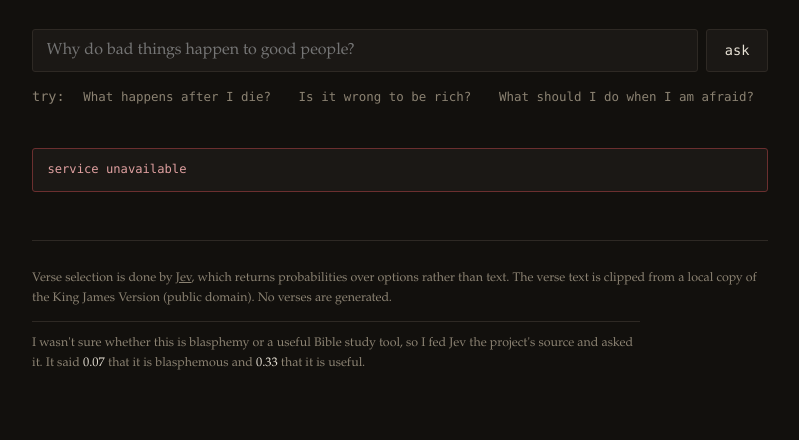
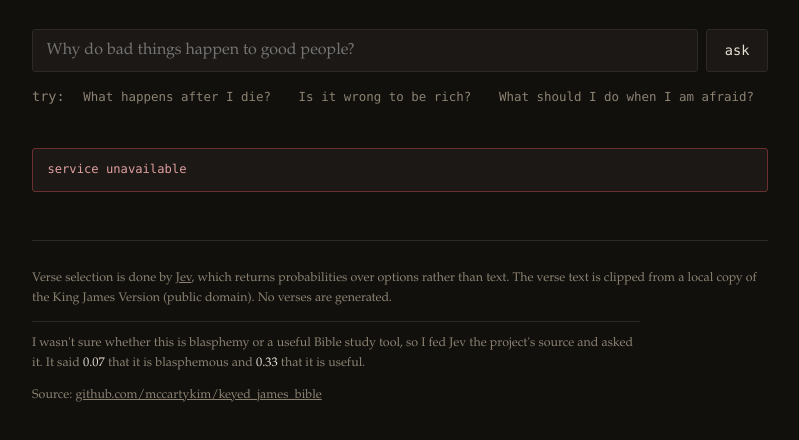
Before and after one commit to mccartykim/keyed_james_bible, a website: page web/index.html in a window 1280 px wide. Shown: the part 146-586 px from the top of the page, without its empty margins (240-1039 px from the left). Drawn offline with Linux system fonts and the light colour scheme; no server answers.

Commit message:
Link the source from the page footer

```diff
--- a/web/index.html
+++ b/web/index.html
@@ -60,6 +60,10 @@
       It said <strong>0.07</strong> that it is blasphemous and
       <strong>0.33</strong> that it is useful.
     </p>
+    <p>
+      Source:
+      <a href="https://github.com/mccartykim/keyed_james_bible">github.com/mccartykim/keyed_james_bible</a>
+    </p>
   </footer>
 </main>
 <script src="/app.js"></script>
```
